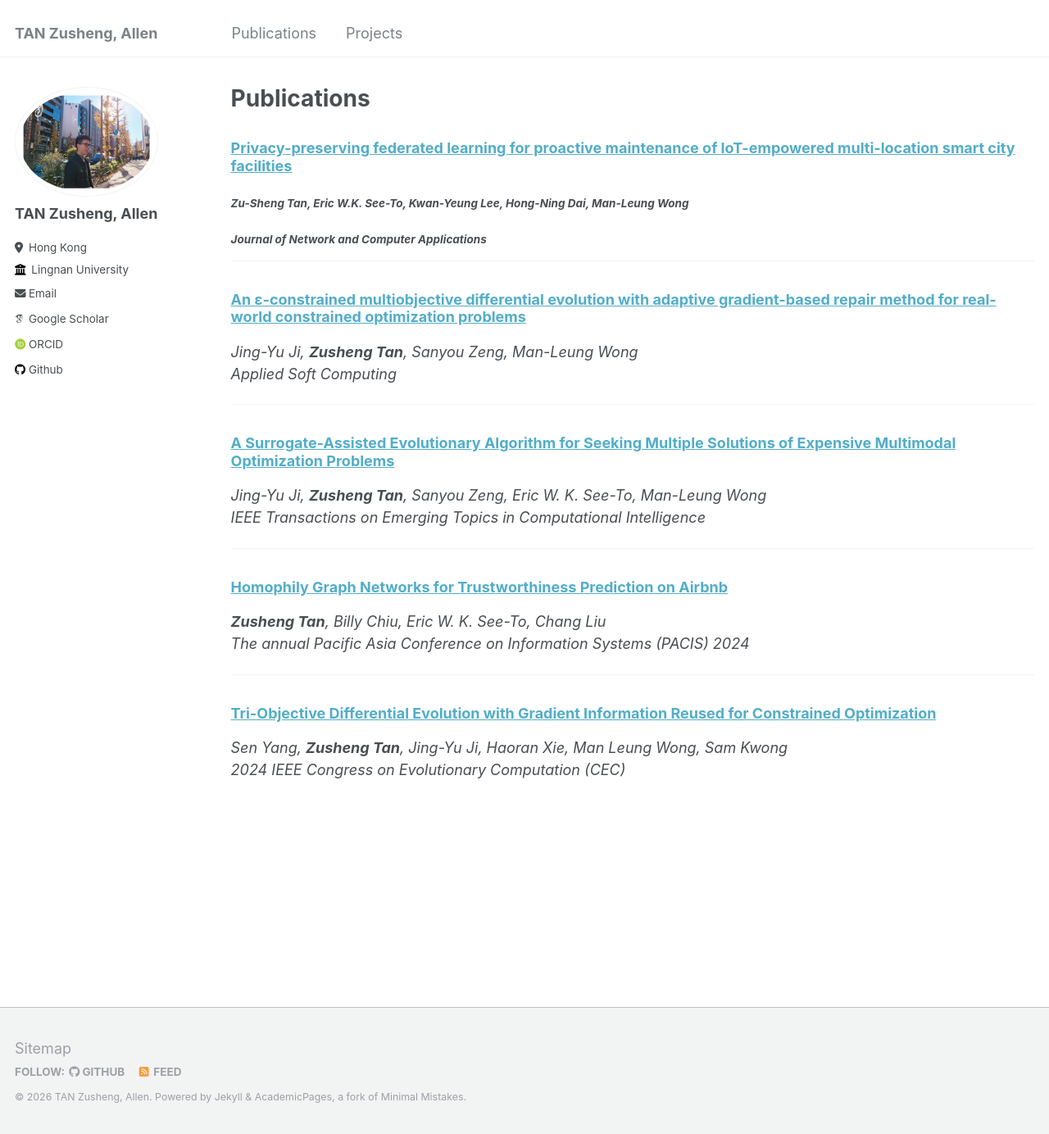
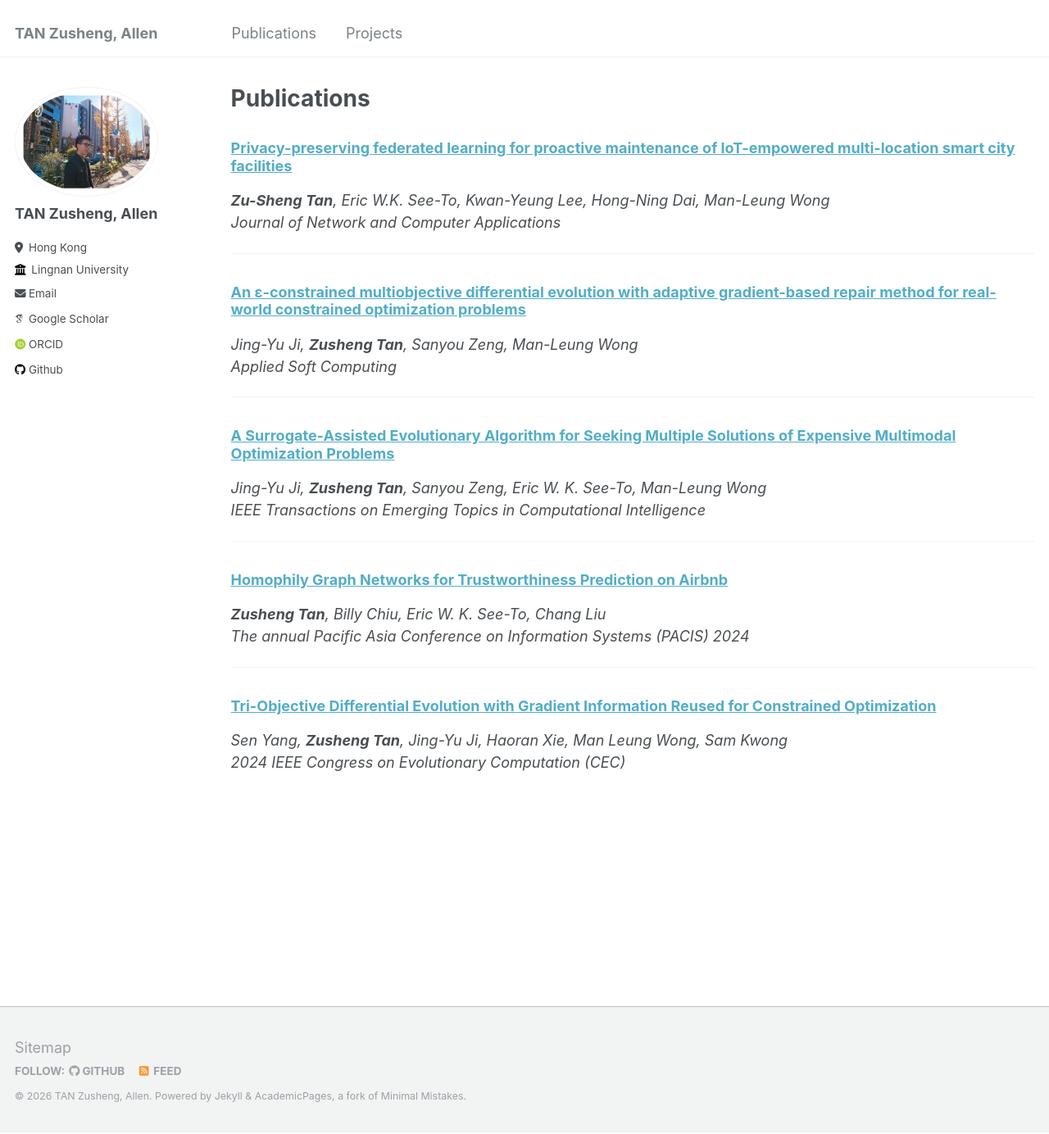
Before and after one commit to allent4n/allent4n.github.io, a Jekyll site: the page built from _pages/publications.md, in a window 1280 px wide and 1384 px high. Shown: the whole window at 82% size. Built offline with Jekyll 4.4.1, drawn with Linux system fonts in a browser that asks for light colours; some web fonts are replaced.

```diff
--- a/_pages/publications.md
+++ b/_pages/publications.md
@@ -6,8 +6,8 @@ author_profile: true
 ---
 
 ### [Privacy-preserving federated learning for proactive maintenance of IoT-empowered multi-location smart city facilities](https://www.sciencedirect.com/science/article/abs/pii/S1084804524001735?via%3Dihub)
-###### ***Zu-Sheng Tan**, Eric W.K. See-To, Kwan-Yeung Lee, Hong-Ning Dai, Man-Leung Wong*
-###### *Journal of Network and Computer Applications*
+***Zu-Sheng Tan**, Eric W.K. See-To, Kwan-Yeung Lee, Hong-Ning Dai, Man-Leung Wong*
+*Journal of Network and Computer Applications*
 
 ---
 ### [An ɛ-constrained multiobjective differential evolution with adaptive gradient-based repair method for real-world constrained optimization problems](https://www.sciencedirect.com/science/article/abs/pii/S1568494623012206)
```
